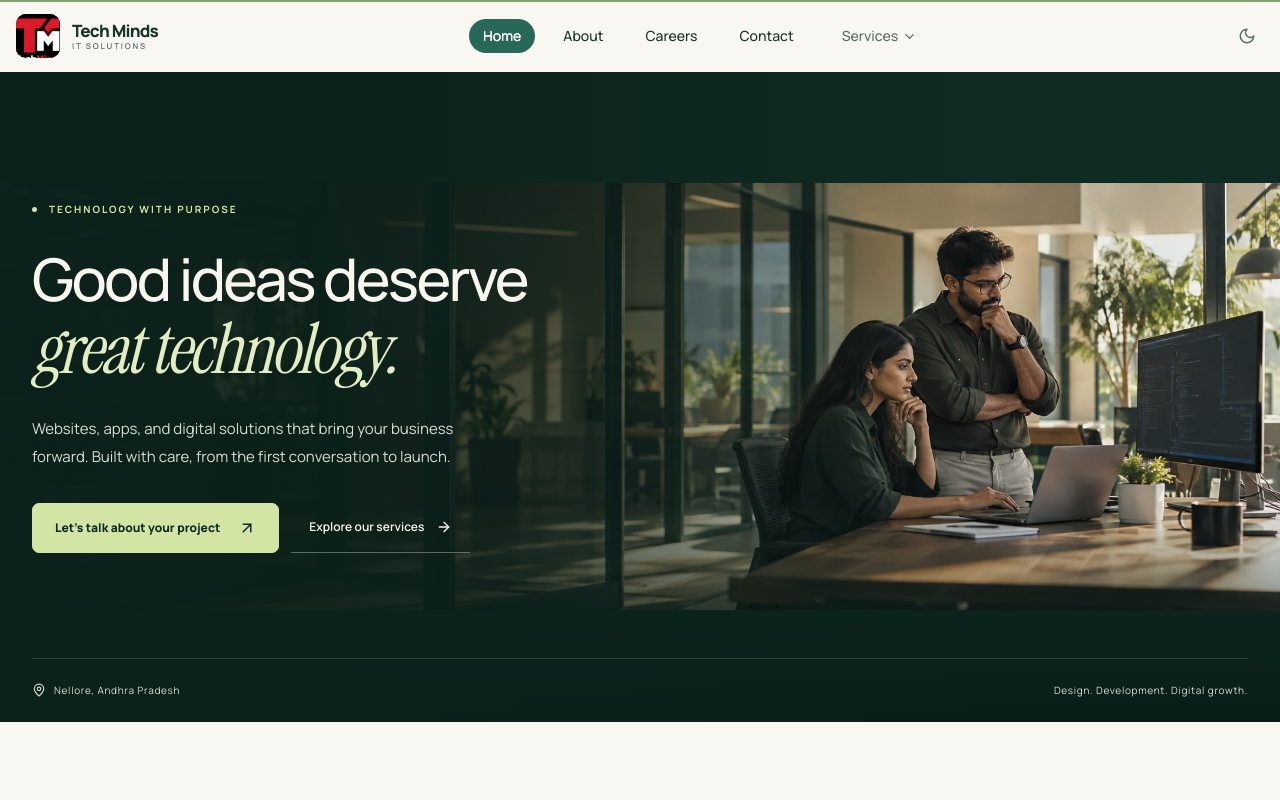
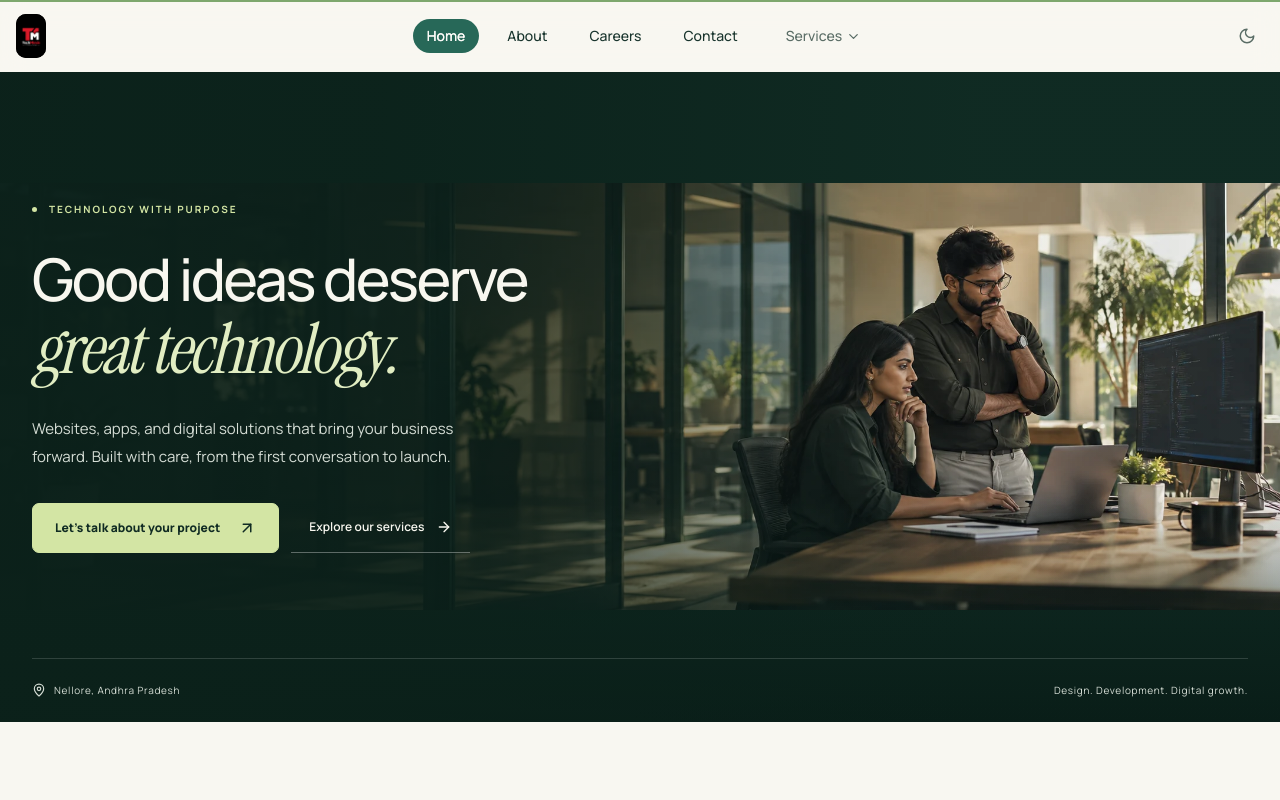
Before and after one commit to sri-9893/techminds_website, a Next.js app: page / in a window 1280 px wide. Shown: the top 800 px of the page. Built offline with nearby package versions, Linux system fonts and the light colour scheme.

Commit message:
changes in the home page

```diff
--- a/app/globals.css
+++ b/app/globals.css
@@ -725,7 +725,7 @@
   .company-logo-crop {
     position: relative;
     display: inline-block;
-    width: 44px;
+    width: 30px;
     height: 44px;
     flex-shrink: 0;
     overflow: hidden;
@@ -734,13 +734,14 @@
   }
 
   .company-logo-crop .company-logo-image {
-    position: absolute;
-    width: 184%;
-    height: 276%;
-    max-width: none;
-    left: -40%;
-    top: -78%;
-    object-fit: fill;
+    display: block;
+    width: 100%;
+    height: 100%;
+    object-fit: contain;
+  }
+
+  .brand-name {
+    display: none;
   }
 
   .home-banner {
@@ -1130,7 +1131,8 @@
 
 @media (max-width: 639px) {
   .home-banner .home-banner-image {
-    object-position: center;
+    object-fit: cover;
+    object-position: 100% center;
   }
 
   .home-banner-shade {
```
